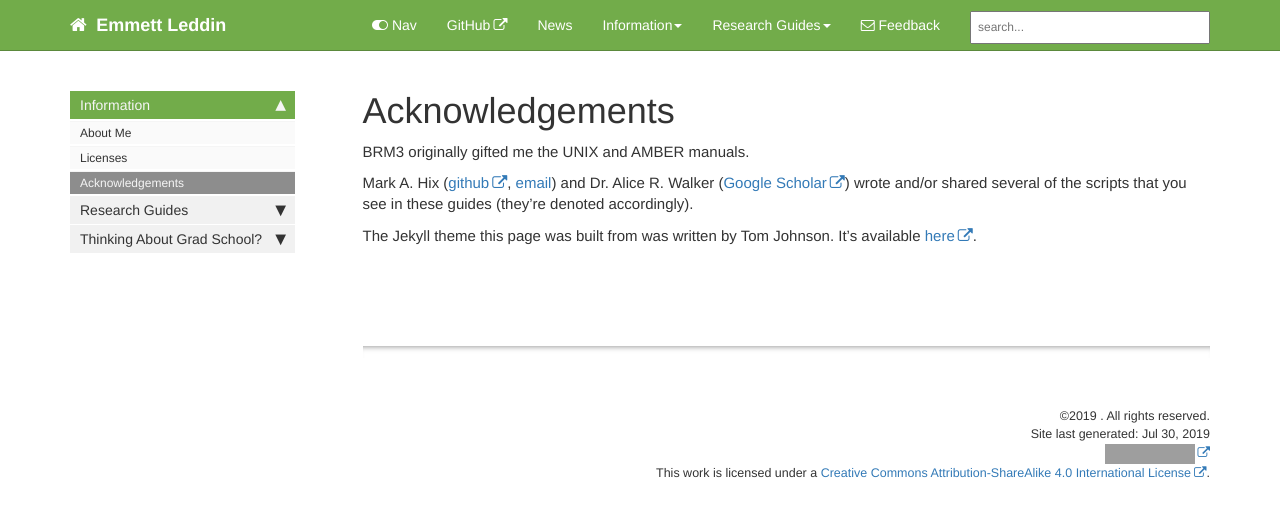
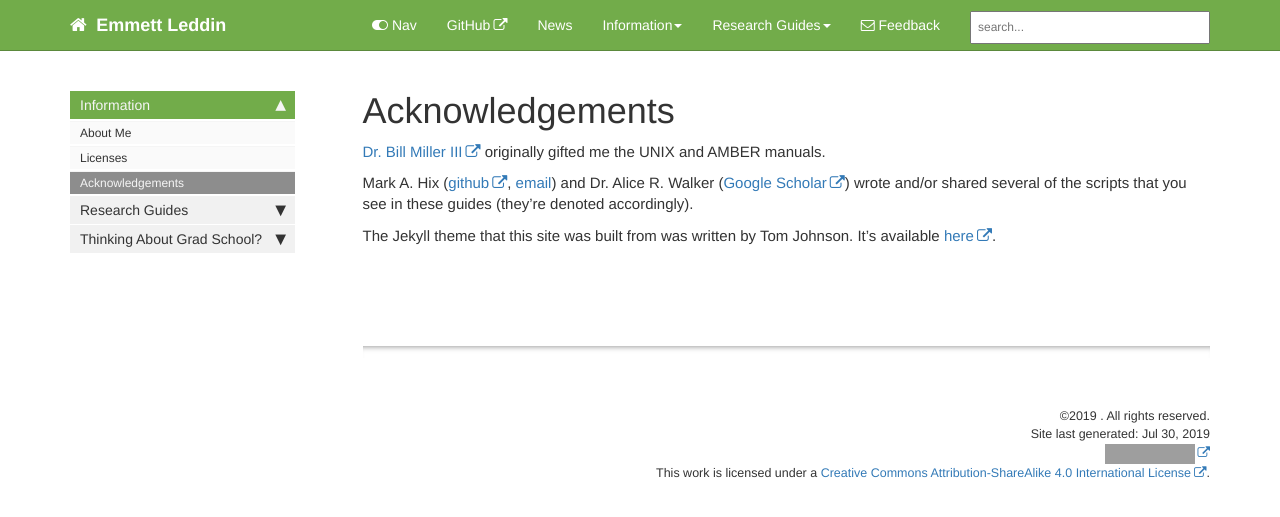
Before and after one commit to emleddin/comp-chem-website, a Jekyll site: the page built from pages/general_info/these-people-rock.md, in a window 1280 px wide. Shown: the top 517 px of the page. Built offline with Jekyll 4.4.1, drawn with Linux system fonts in a browser that asks for light colours; comment, search, counter and statistics services are not loaded; grey boxes are pictures that could not be loaded.

Commit message:
Added links

```diff
--- a/pages/general_info/these-people-rock.md
+++ b/pages/general_info/these-people-rock.md
@@ -5,7 +5,8 @@ sidebar: home_sidebar
 permalink: /these-people-rock.html
 ---
 
-BRM3 originally gifted me the UNIX and AMBER manuals.
+[Dr. Bill Miller III](http://brmiller.sites.truman.edu/)
+originally gifted me the UNIX and AMBER manuals.
 
 Mark A. Hix ([github](https://github.com/markahix),
 [email](mailto://markahix@gmail.com)) and Dr. Alice R. Walker
@@ -13,7 +14,7 @@ Mark A. Hix ([github](https://github.com/markahix),
 wrote and/or shared several of the scripts that you see in these guides
 (they're denoted accordingly).
 
-The Jekyll theme this page was built from was written by Tom Johnson.
+The Jekyll theme that this site was built from was written by Tom Johnson.
 It's available [here](https://github.com/tomjoht/documentation-theme-jekyll).
 
 {% include links.html %}
```
Also changed, not shown: index.md (+2 -1 lines), pages/Analysis_guide/Analysisguide-clustering.md (+2 -0 lines).
